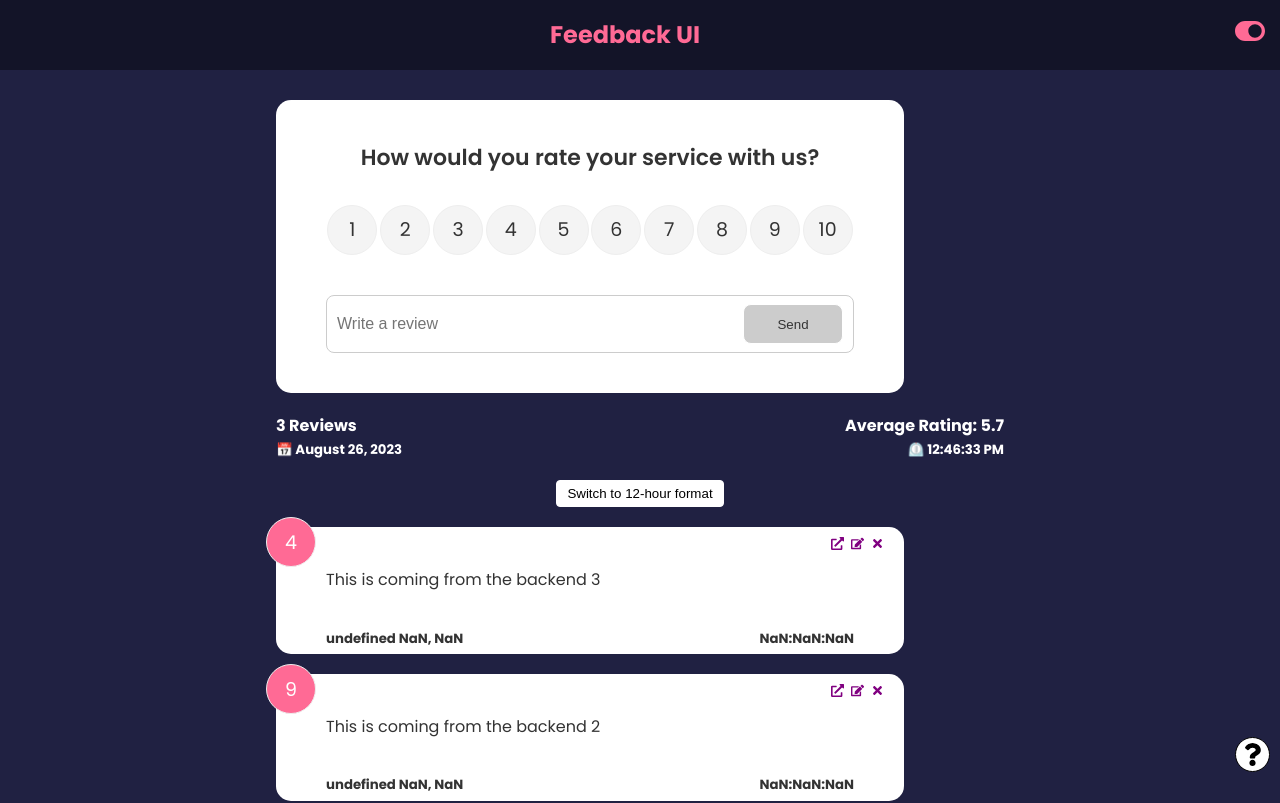
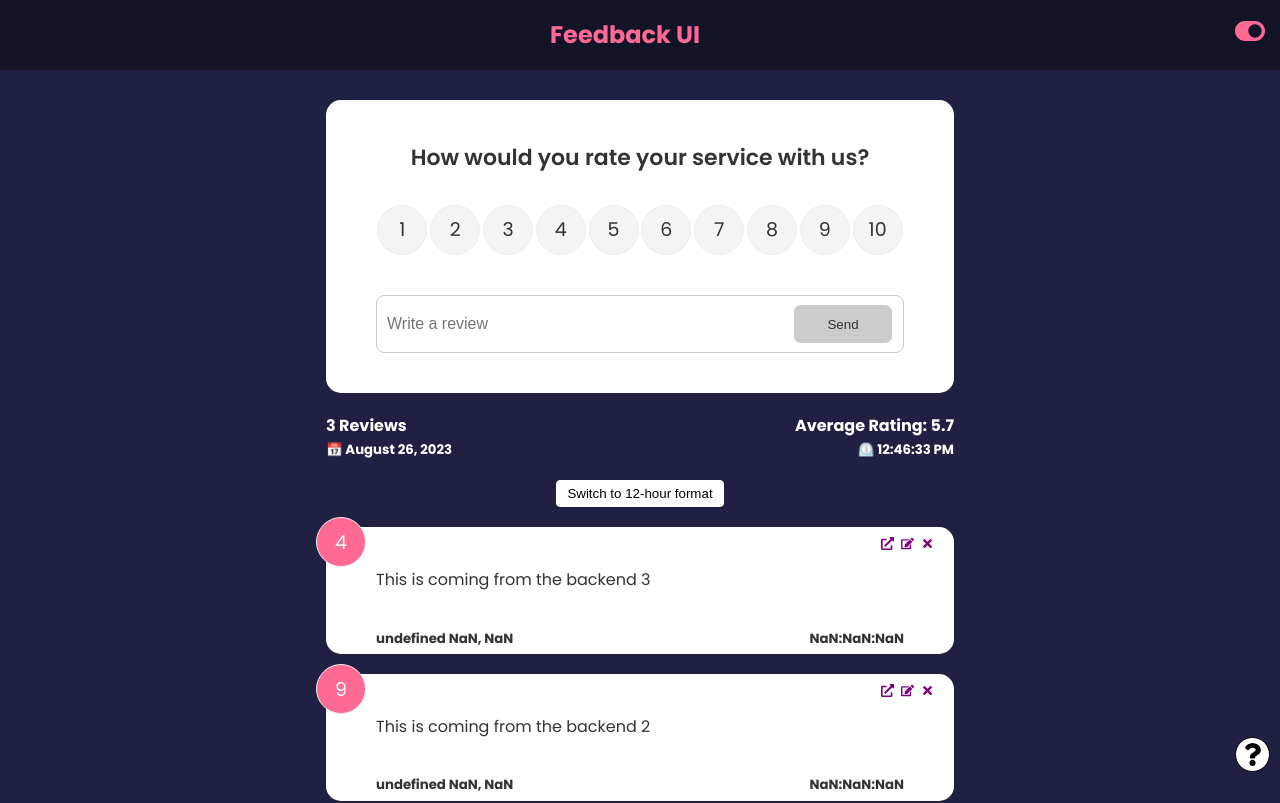
Before and after one commit to techstackmedia/react-front-to-back, a React (Create React App) app: page / in a window 1280 px wide. Shown: the top 803 px of the page. Built offline with nearby package versions, Linux system fonts and the light colour scheme; data requests are answered from the project's data file.

Commit message:
prettier effect

```diff
--- a/src/components/Header.jsx
+++ b/src/components/Header.jsx
@@ -1,3 +1,4 @@
+import { Link } from 'react-router-dom';
 import Toggler from './Toggler';
 
 const Header = ({ text, bgColor, textColor }) => {
@@ -9,7 +10,9 @@ const Header = ({ text, bgColor, textColor }) => {
   return (
     <header style={headerStyles}>
       <div className='container'>
-        <h2>{text}</h2>
+        <h2>
+          <Link to='/'>{text}</Link>
+        </h2>
       </div>
       <div>
         <Toggler text={text} />
--- a/src/index.css
+++ b/src/index.css
@@ -130,7 +130,12 @@ input:focus {
   display: flex;
   justify-content: space-between;
   align-items: center;
-  width: 100%;
+}
+
+.card,
+.feedback-stats {
+  width: 628px;
+  margin-inline: auto;
 }
 
 .num-display {
@@ -349,14 +354,16 @@ input:focus {
 }
 
 @media (max-width: 720px) {
-  .card, .feedback-stats {
+  .card,
+  .feedback-stats {
     width: 550px;
     margin-inline: auto;
   }
 }
 
 @media (max-width: 630px) {
-  .card, .feedback-stats {
+  .card,
+  .feedback-stats {
     width: 400px;
   }
 }
@@ -380,7 +387,8 @@ input:focus {
 }
 
 @media (max-width: 460px) {
-  .card, .feedback-stats {
+  .card,
+  .feedback-stats {
     width: 100%;
   }
 }
```
